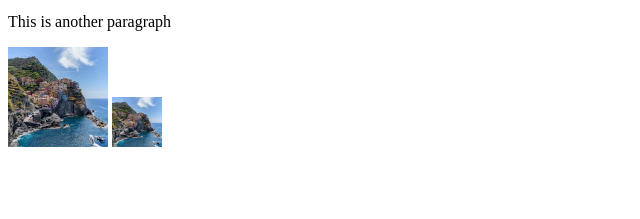
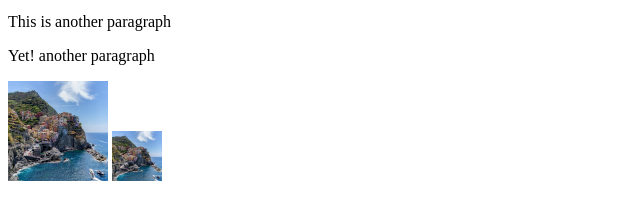
Before and after one commit to neha-sonii/git-tutorial, a plain HTML site: page index.html in a window 1280 px wide. Shown: the part 159-378 px from the top of the page, without its empty margins (0-640 px from the left). Drawn offline with Linux system fonts and the light colour scheme.

Commit message:
Update index.html
Adding a new paragraph

```diff
--- a/index.html
+++ b/index.html
@@ -10,6 +10,7 @@
     <h1>this is an another heading</h1>
     <p>this is a paragraph</p>
     <p>This is another paragraph</p>
+    <p>Yet! another paragraph</p>
     <img src="img_5terre.jpg" alt="" width="100" height="100">
     <img src="img_5terre.jpg" alt="" width="50" height="50">
 </body>
```
